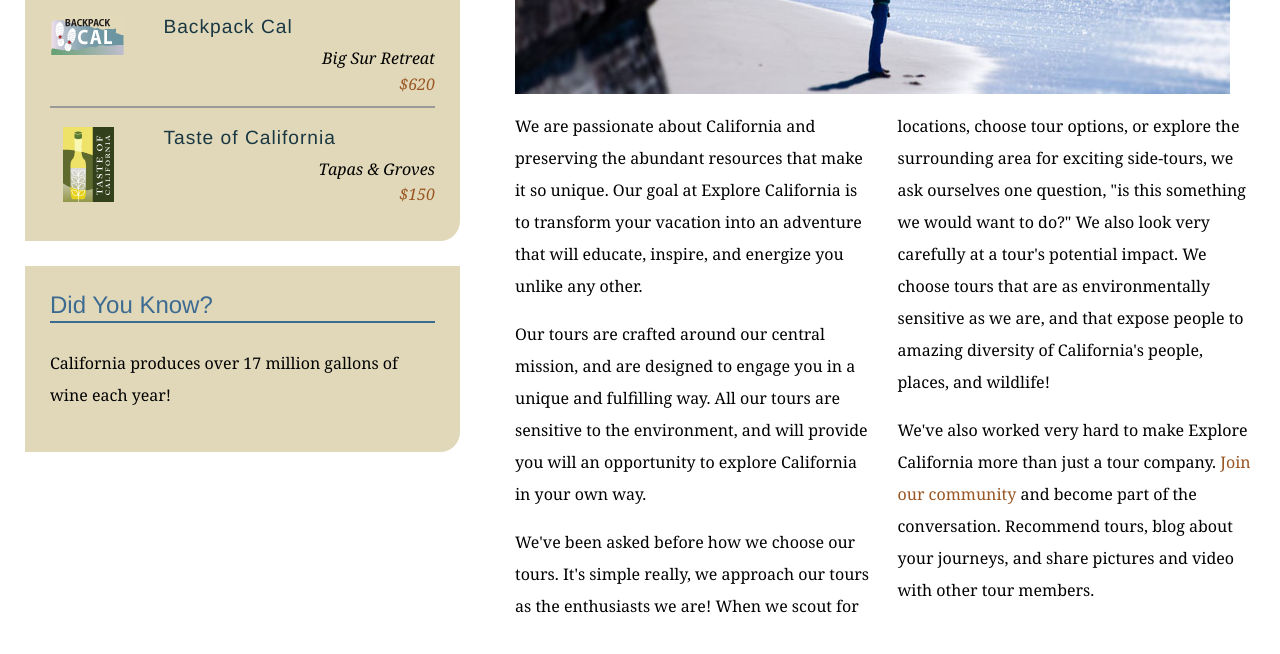
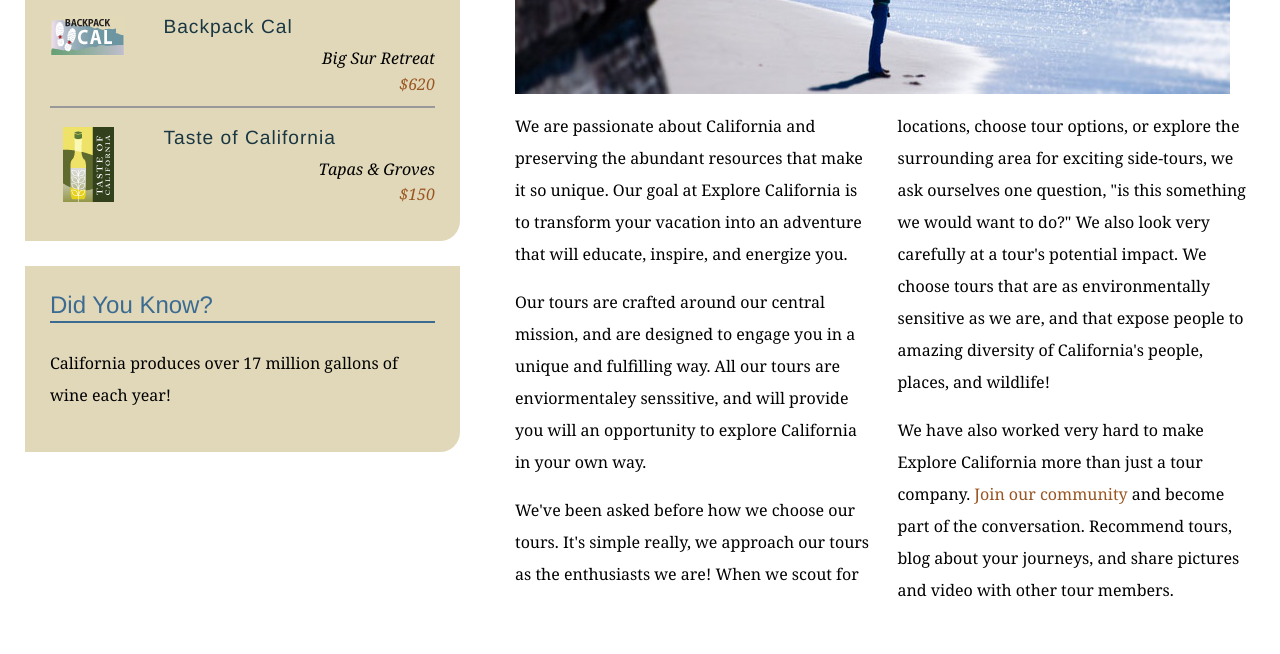
Before and after one commit to joakpein/explore_california, a plain HTML site: page mission.html in a window 1280 px wide. Shown: the part 590-1244 px from the top of the page. Drawn offline with Linux system fonts and the light colour scheme.

Commit message:
text edits on mission page

```diff
--- a/mission.html
+++ b/mission.html
@@ -62,10 +62,10 @@
           <h1>Who we are</h1>
           <img src="assets/images/mission_look.jpg" alt="Looking out at the Pacific" class="articleImage" />
           <div class="multiCol">
-            <p>We are passionate about California and preserving the abundant resources that make it so unique. Our goal at Explore California is to transform your vacation into an adventure that will educate, inspire, and energize you unlike any other.</p>
-            <p>Our tours are crafted around our central mission, and are designed to engage you in a unique and fulfilling way. All our tours are sensitive to the environment, and will provide you will an opportunity to explore California in your own way.</p>
+            <p>We are passionate about California and preserving the abundant resources that make it so unique. Our goal at Explore California is to transform your vacation into an adventure that will educate, inspire, and energize you.</p>
+            <p>Our tours are crafted around our central mission, and are designed to engage you in a unique and fulfilling way. All our tours are enviormentaley senssitive, and will provide you will an opportunity to explore California in your own way.</p>
             <p>We've been asked before how we choose our tours. It's simple really, we approach our tours as the enthusiasts we are! When we scout for locations, choose tour options, or explore the surrounding area for exciting side-tours, we ask ourselves one question, &quot;is this something we would want to do?&quot; We also look very carefully at a tour's potential impact. We choose tours that are as environmentally sensitive as we are, and that expose people to amazing diversity of California's people, places, and wildlife!</p>
-            <p>We've also worked very hard to make Explore California more than just a tour company. <a href="explorers/join.html">Join our community</a> and become part of the conversation. Recommend tours, blog about your journeys, and share pictures and video with other tour members.</p>
+            <p>We have also worked very hard to make Explore California more than just a tour company. <a href="explorers/join.html">Join our community</a> and become part of the conversation. Recommend tours, blog about your journeys, and share pictures and video with other tour members.</p>
           </div>
         </div>
       </div>
```
